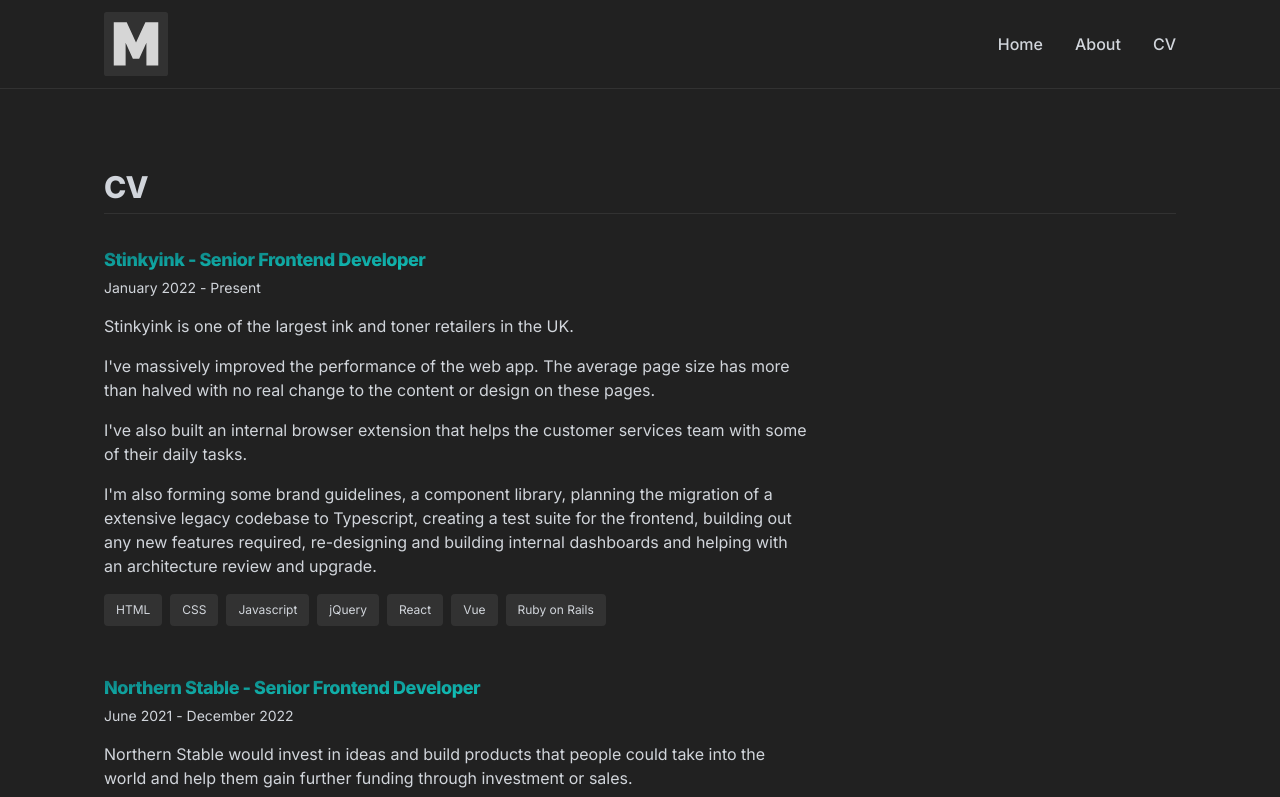
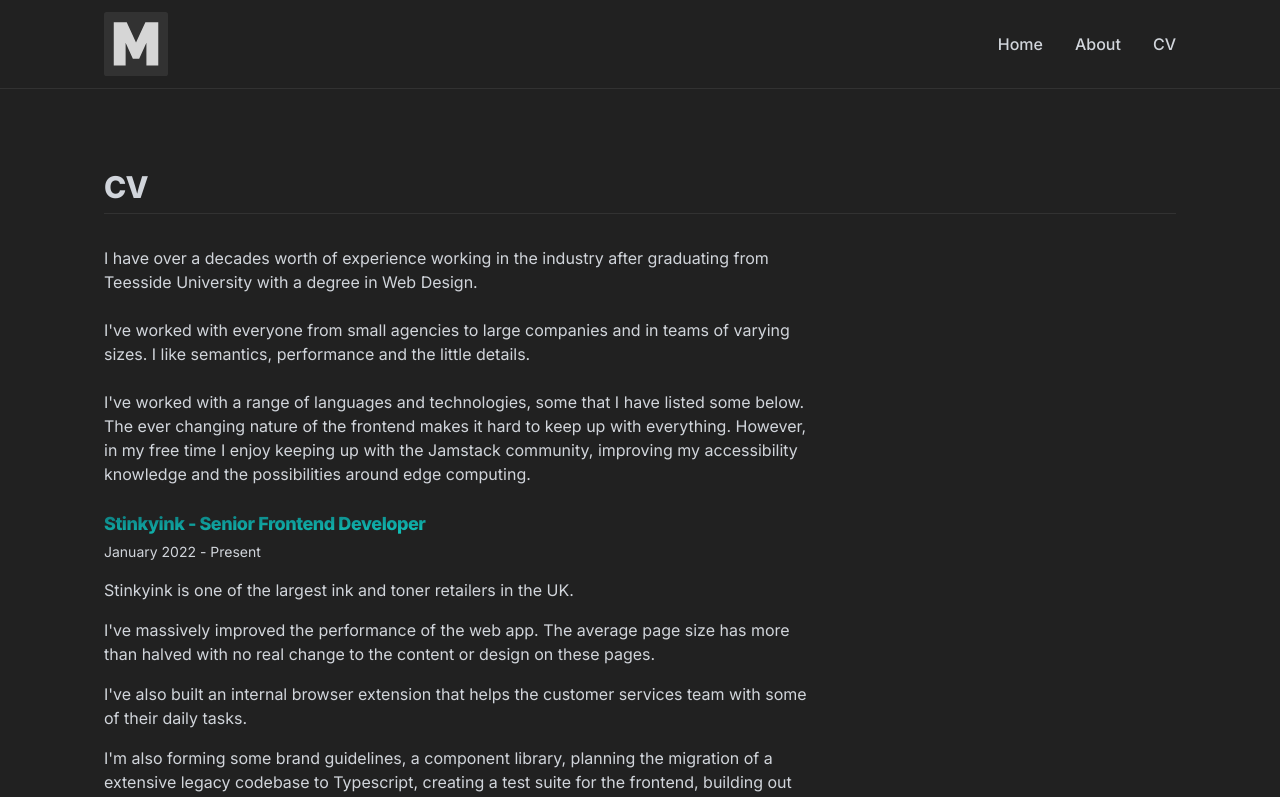
Before and after one commit to michaelpallister/michaelpallister.dev, a Next.js app: page /cv in a window 1280 px wide. Shown: the top 797 px of the page. Built offline with nearby package versions, Linux system fonts and the light colour scheme.

Commit message:
Updating text

```diff
--- a/pages/cv/index.tsx
+++ b/pages/cv/index.tsx
@@ -10,6 +10,28 @@ const CV = () => {
       </Head>
       <main className='container'>
         <h1 className='heading mb-8'>CV</h1>
+        <section className='intro mb-6'>
+          <p className='intro__p'>
+            I have over a decades worth of experience working in the industry
+            after graduating from Teesside University with a degree in Web
+            Design.
+          </p>
+
+          <p className='intro__p'>
+            I&apos;ve worked with everyone from small agencies to large
+            companies and in teams of varying sizes. I like semantics,
+            performance and the little details.
+          </p>
+
+          <p className='intro__p'>
+            I&apos;ve worked with a range of languages and technologies, some
+            that I have listed some below. The ever changing nature of the
+            frontend makes it hard to keep up with everything. However, in my
+            free time I enjoy keeping up with the Jamstack community, improving
+            my accessibility knowledge and the possibilities around edge
+            computing.
+          </p>
+        </section>
         <section className='job'>
           <h2 className='job__title'>Stinkyink - Senior Frontend Developer</h2>
           <p className='job__date'>January 2022 - Present</p>
--- a/pages/index.tsx
+++ b/pages/index.tsx
@@ -21,7 +21,7 @@ const Home: NextPage = (props) => {
           Hi, I am Michael.
         </h1>
         <p className='text-4xl tracking-tight font-extrabold mt-2 lg lg:mt-4 lg:w-2/3 text-gray-300'>
-          I build websites, collect games consoles, tinker with electronics and{' '}
+          I build websites, collect game consoles, tinker with electronics and{' '}
           <a
             className='underline hover:text-cyan'
             href='https://www.strava.com/athletes/10793089'
--- a/styles/globals.css
+++ b/styles/globals.css
@@ -25,10 +25,11 @@ li {
 }
 
 .heading {
-  @apply text-3xl font-extrabold flex items-center text-gray-300 border-b border-mine-shaft-solid pb-2 tracking-tight text-gray-300;
+  @apply text-3xl font-extrabold flex items-center border-b border-mine-shaft-solid pb-2 tracking-tight text-gray-300;
 }
 
-.about__p {
+.about__p,
+.intro__p {
   @apply mt-2 lg:mt-6 text-gray-300;
   max-width: 70ch;
 }
```
